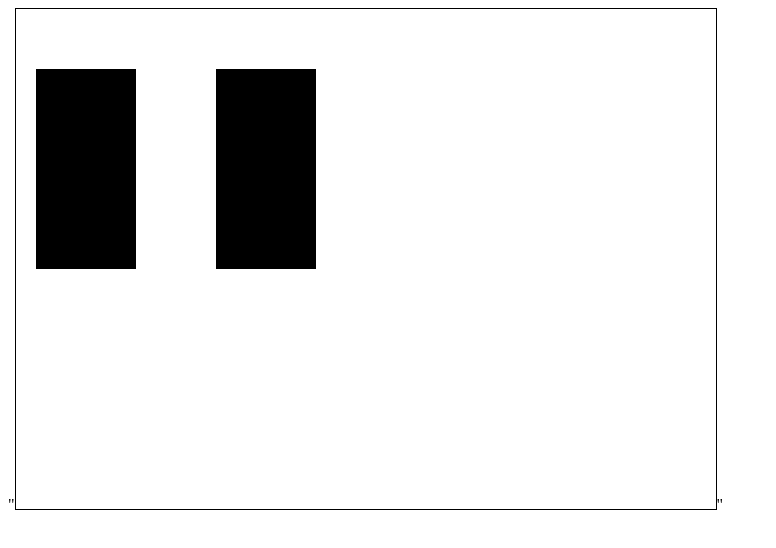
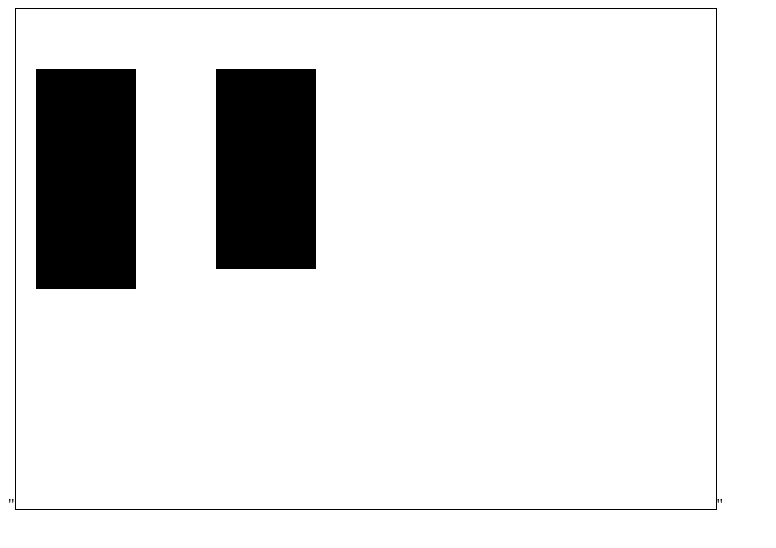
Before and after one commit to lmcqualter/lillly, a plain HTML site: page index.html in a window 1280 px wide. Shown: the whole page, without its empty margins (0-776 px from the left). Drawn offline with Linux system fonts and the light colour scheme.

Commit message:
Update index.html

```diff
--- a/index.html
+++ b/index.html
@@ -7,5 +7,7 @@ var x = 20;
 ctx.fillRect(x,60,100,200);
 x = 200;
 ctx.fillRect(x,60,100,200);
-
+var y = 20
+ctx.fillRect(y,80,100,200)
+var y = 80
 </script>
```
